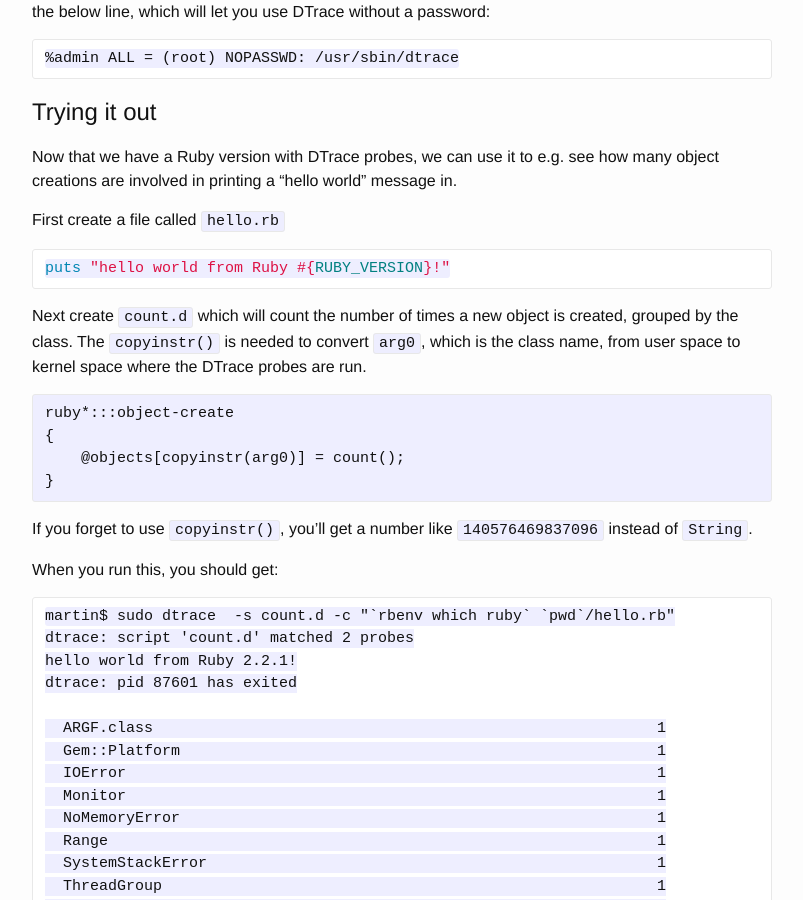
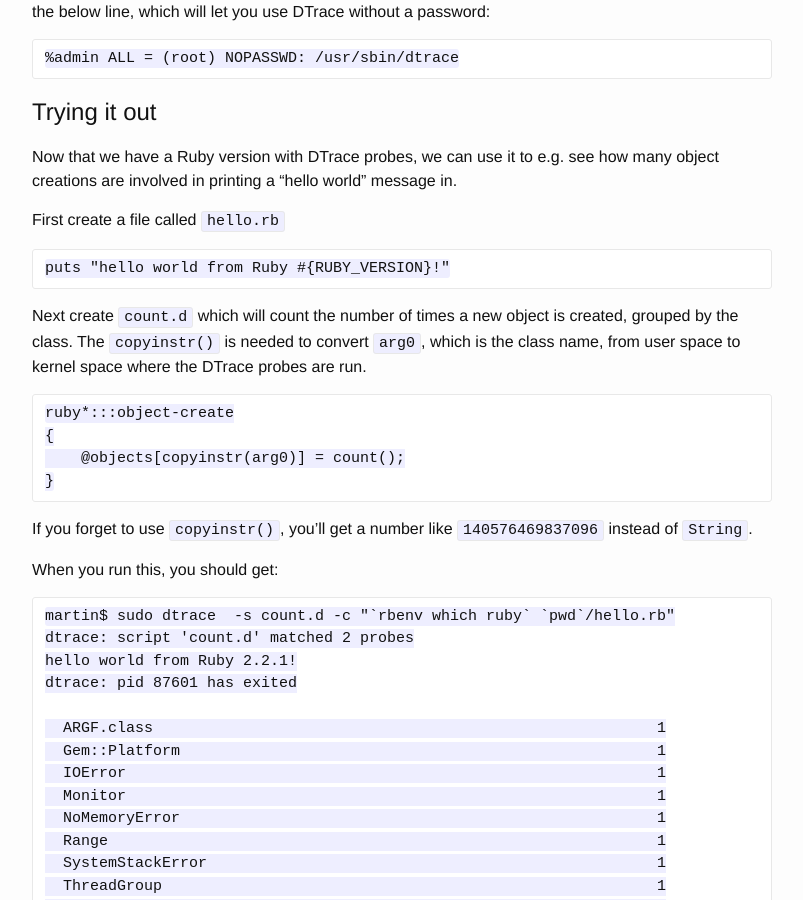
Before and after one commit to pmenglund/pmenglund.github.io, a Jekyll site: the page built from _posts/2015-05-29-macosx-dtrace-ruby-1.md, in a window 1280 px wide and 900 px high, scrolled down 1789 px. Shown: the whole window, without its empty margins (238-1041 px from the left). Built offline with Jekyll 4.4.1, drawn with Linux system fonts in a browser that asks for light colours; comment, search, counter and statistics services are not loaded.

Commit message:
fix code blocks

````diff
--- a/_posts/2015-05-29-macosx-dtrace-ruby-1.md
+++ b/_posts/2015-05-29-macosx-dtrace-ruby-1.md
@@ -87,7 +87,7 @@ in printing a "hello world" message in.
 
 First create a file called `hello.rb`
 
-```ruby
+```
 puts "hello world from Ruby #{RUBY_VERSION}!"
 ```
 
@@ -95,7 +95,7 @@ Next create `count.d` which will count the number of times a new object is creat
 The `copyinstr()` is needed to convert `arg0`, which is the class name, from user space to kernel space where
 the DTrace probes are run.
 
-```dtrace
+```
 ruby*:::object-create
 {
     @objects[copyinstr(arg0)] = count();
````
